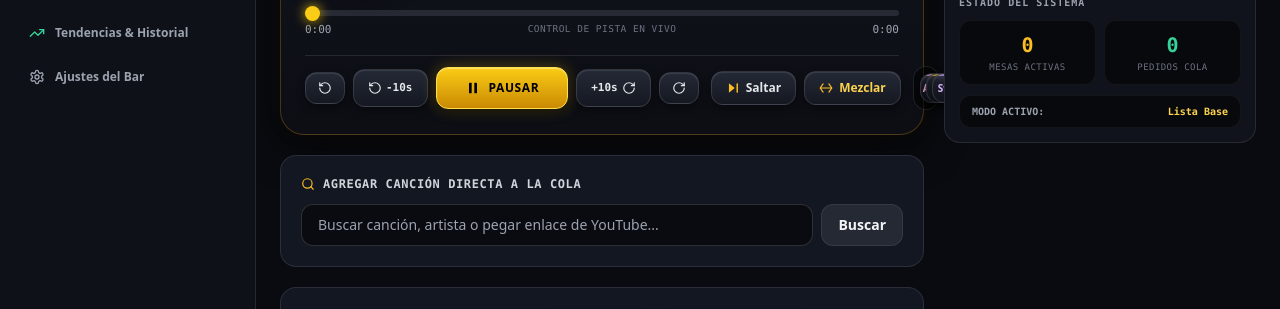
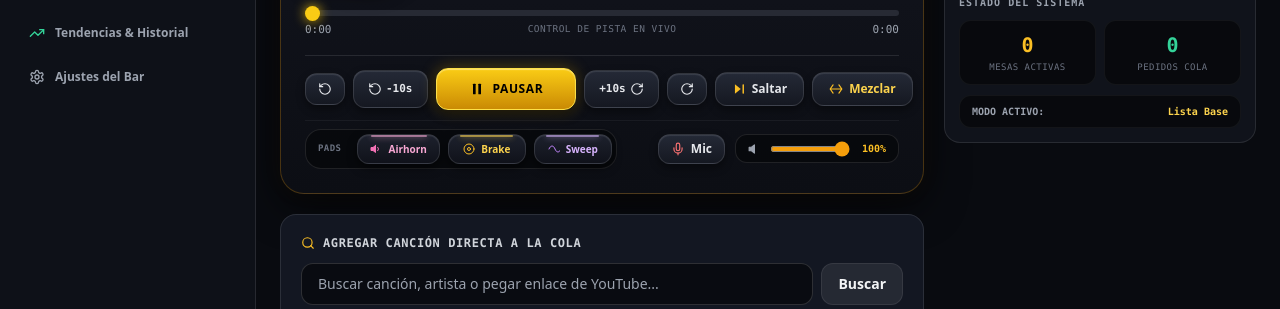
Before and after one commit to kevinseya17/reproductor-musictv, a website: page public/admin.html in a window 1280 px wide. Shown: the part 270-579 px from the top of the page. Drawn offline with nearby package versions, Linux system fonts and the light colour scheme; no server answers.

Commit message:
fix(deck-layout): separar transporte y pads dj en 2 filas dedicadas, eliminar colisiones y desborde

```diff
--- a/public/admin.html
+++ b/public/admin.html
@@ -187,7 +187,7 @@
         <!-- ============================================================ -->
         <!-- REPRODUCTOR PRO HARDWARE DECK (ESTILO DARK GOLD TRAKTOR/DJ) -->
         <!-- ============================================================ -->
-        <div class="relative bg-gradient-to-b from-[#151822] via-[#10121a] to-[#0c0e14] rounded-3xl p-4 sm:p-6 border border-amber-500/25 shadow-[0_12px_40px_rgba(0,0,0,0.7),0_0_20px_rgba(245,158,11,0.06)] space-y-4">
+        <div class="relative bg-gradient-to-b from-[#151822] via-[#10121a] to-[#0c0e14] rounded-3xl p-4 sm:p-6 border border-amber-500/25 shadow-[0_12px_40px_rgba(0,0,0,0.7),0_0_20px_rgba(245,158,11,0.06)] space-y-4 overflow-hidden">
 
           <!-- Header del Deck: Sincronización y Badges -->
           <div class="flex items-center justify-between border-b border-white/10 pb-2.5">
@@ -312,13 +312,16 @@
             </div>
           </div>
 
-          <!-- Botonera Táctil Hi-Fi de Transporte & Sampler Pad de Efectos DJ (Full Responsive) -->
-          <div class="pt-2.5 border-t border-white/10 flex flex-col md:flex-row items-stretch md:items-center justify-between gap-3">
+          <!-- Botonera Táctil Hi-Fi de Transporte & Sampler Pad de Efectos DJ (Dual-Strip Pro Hardware) -->
+          <div class="pt-3 border-t border-white/10 space-y-2.5">
 
-            <!-- Fila 1 en móvil / Bloque Izquierdo en Desktop: Seek y Play Master -->
-            <div class="flex items-center justify-between sm:justify-start gap-1 sm:gap-2 w-full md:w-auto">
+            <!-- FILA 1: TRANSPORTE PRINCIPAL (Playback Engine) -->
+            <div class="flex flex-col sm:flex-row items-stretch sm:items-center justify-between gap-2">
+
+              <!-- Seek y Master Play/Pause -->
+              <div class="flex items-center justify-between sm:justify-start gap-1 sm:gap-2 flex-1">
                 <!-- REWIND 30s -->
-              <button onclick="remoteSeek(-30)" class="tactile-btn-dark px-2 sm:px-3 py-2 text-xs flex items-center justify-center gap-1 font-mono flex-1 sm:flex-initial" title="Retroceder 30 segundos">
+                <button onclick="remoteSeek(-30)" class="tactile-btn-dark px-2.5 sm:px-3 py-2 text-xs flex items-center justify-center gap-1 font-mono flex-1 sm:flex-initial shrink-0" title="Retroceder 30 segundos">
                   <svg class="w-3.5 h-3.5" viewBox="0 0 24 24" fill="none" stroke="currentColor" stroke-width="2" stroke-linecap="round" stroke-linejoin="round">
                     <path d="M3 12a9 9 0 1 0 9-9 9.75 9.75 0 0 0-6.74 2.74L3 8"/>
                     <path d="M3 3v5h5"/>
@@ -327,7 +330,7 @@
                 </button>
 
                 <!-- REWIND 10s -->
-              <button onclick="remoteSeek(-10)" class="tactile-btn-dark px-2.5 sm:px-3.5 py-2 text-xs sm:text-sm font-bold flex items-center justify-center gap-1 font-mono flex-1 sm:flex-initial" title="Retroceder 10 segundos">
+                <button onclick="remoteSeek(-10)" class="tactile-btn-dark px-2.5 sm:px-3.5 py-2 text-xs sm:text-sm font-bold flex items-center justify-center gap-1 font-mono flex-1 sm:flex-initial shrink-0" title="Retroceder 10 segundos">
                   <svg class="w-3.5 h-3.5" viewBox="0 0 24 24" fill="none" stroke="currentColor" stroke-width="2" stroke-linecap="round" stroke-linejoin="round">
                     <path d="M3 12a9 9 0 1 0 9-9 9.75 9.75 0 0 0-6.74 2.74L3 8"/>
                     <path d="M3 3v5h5"/>
@@ -336,7 +339,7 @@
                 </button>
 
                 <!-- PLAY / PAUSE (GRANDE Y DORADO AL CENTRO) -->
-              <button id="btnPlayPause" onclick="togglePlayPauseRemote()" class="tactile-btn-gold px-4 sm:px-7 py-2.5 sm:py-3 text-xs sm:text-base flex items-center justify-center gap-2 flex-[2] sm:flex-initial" title="Pausar o Reanudar">
+                <button id="btnPlayPause" onclick="togglePlayPauseRemote()" class="tactile-btn-gold px-5 sm:px-8 py-2.5 sm:py-3 text-xs sm:text-base flex items-center justify-center gap-2 flex-[2] sm:flex-initial shrink-0" title="Pausar o Reanudar">
                   <span id="btnPlayPauseIcon" class="w-4 h-4 flex items-center justify-center shrink-0">
                     <svg class="w-4 h-4" viewBox="0 0 24 24" fill="currentColor"><rect x="6" y="4" width="4" height="16" rx="1"/><rect x="14" y="4" width="4" height="16" rx="1"/></svg>
                   </span>
@@ -344,7 +347,7 @@
                 </button>
 
                 <!-- FAST FORWARD 10s -->
-              <button onclick="remoteSeek(10)" class="tactile-btn-dark px-2.5 sm:px-3.5 py-2 text-xs sm:text-sm font-bold flex items-center justify-center gap-1 font-mono flex-1 sm:flex-initial" title="Adelantar 10 segundos">
+                <button onclick="remoteSeek(10)" class="tactile-btn-dark px-2.5 sm:px-3.5 py-2 text-xs sm:text-sm font-bold flex items-center justify-center gap-1 font-mono flex-1 sm:flex-initial shrink-0" title="Adelantar 10 segundos">
                   <span class="text-[10px] sm:text-[11px] font-black">+10s</span>
                   <svg class="w-3.5 h-3.5" viewBox="0 0 24 24" fill="none" stroke="currentColor" stroke-width="2" stroke-linecap="round" stroke-linejoin="round">
                     <path d="M21 12a9 9 0 1 1-9-9c2.52 0 4.85.99 6.74 2.74L21 8"/>
@@ -353,7 +356,7 @@
                 </button>
 
                 <!-- FAST FORWARD 30s -->
-              <button onclick="remoteSeek(30)" class="tactile-btn-dark px-2 sm:px-3 py-2 text-xs flex items-center justify-center gap-1 font-mono flex-1 sm:flex-initial" title="Adelantar 30 segundos">
+                <button onclick="remoteSeek(30)" class="tactile-btn-dark px-2 sm:px-3 py-2 text-xs flex items-center justify-center gap-1 font-mono flex-1 sm:flex-initial shrink-0" title="Adelantar 30 segundos">
                   <span class="text-[10px] font-black hidden xs:inline">+30s</span>
                   <svg class="w-3.5 h-3.5" viewBox="0 0 24 24" fill="none" stroke="currentColor" stroke-width="2" stroke-linecap="round" stroke-linejoin="round">
                     <path d="M21 12a9 9 0 1 1-9-9c2.52 0 4.85.99 6.74 2.74L21 8"/>
@@ -362,10 +365,9 @@
                 </button>
               </div>
 
-            <!-- Fila 2 en móvil / Centro en Desktop: Saltar + Mezclar + DJ Pads -->
-            <div class="grid grid-cols-2 sm:flex sm:items-center gap-2 w-full md:w-auto">
-              <!-- NEXT / SALTAR -->
-              <button onclick="skipCurrentSong()" class="tactile-btn-dark px-3 sm:px-3.5 py-2 text-xs hover:border-amber-400/60 font-bold flex items-center justify-center gap-1.5 flex-1" title="Saltar a la siguiente canción">
+              <!-- Saltar y Mezclar -->
+              <div class="grid grid-cols-2 sm:flex sm:items-center gap-1.5 sm:gap-2 shrink-0">
+                <button onclick="skipCurrentSong()" class="tactile-btn-dark px-3 sm:px-4 py-2 text-xs hover:border-amber-400/60 font-bold flex items-center justify-center gap-1.5 shrink-0" title="Saltar a la siguiente canción">
                   <svg class="w-3.5 h-3.5 text-amber-400 shrink-0" viewBox="0 0 24 24" fill="currentColor">
                     <polygon points="5 4 15 12 5 20 5 4"/>
                     <rect x="18" y="4" width="2.5" height="16" rx="1"/>
@@ -373,8 +375,7 @@
                   <span>Saltar</span>
                 </button>
 
-              <!-- MEZCLA DJ FX -->
-              <button onclick="triggerDjTransition()" class="tactile-btn-dark px-3 sm:px-3.5 py-2 text-xs hover:border-amber-400 text-amber-300 flex items-center justify-center gap-1.5 font-bold flex-1" title="Transición con filtro sweep y pase suave">
+                <button onclick="triggerDjTransition()" class="tactile-btn-dark px-3 sm:px-4 py-2 text-xs hover:border-amber-400 text-amber-300 flex items-center justify-center gap-1.5 font-bold shrink-0" title="Transición con filtro sweep y pase suave">
                   <svg class="w-3.5 h-3.5 text-amber-400 shrink-0" viewBox="0 0 24 24" fill="none" stroke="currentColor" stroke-width="2" stroke-linecap="round" stroke-linejoin="round">
                     <path d="M2 12h20M17 5l5 7-5 7M7 19l-5-7 5-7"/>
                   </svg>
@@ -382,13 +383,17 @@
                 </button>
               </div>
 
-            <!-- Fila 3 en móvil / Bloque Derecho en Desktop: DJ Pads, Mic & Volumen -->
-            <div class="flex flex-col sm:flex-row items-stretch sm:items-center gap-2.5 w-full md:w-auto md:ml-auto">
+            </div>
 
-              <!-- DJ Sampler Performance Pads -->
-              <div class="grid grid-cols-3 gap-1.5 bg-black/50 p-1.5 rounded-2xl border border-white/10 w-full sm:w-auto">
+            <!-- FILA 2: PADS DE RENDIMIENTO & MASTER OUTPUT -->
+            <div class="flex flex-col sm:flex-row items-stretch sm:items-center justify-between gap-2.5 pt-2 border-t border-white/5">
+
+              <!-- DJ Performance Pads (Izquierda) -->
+              <div class="grid grid-cols-3 sm:flex sm:items-center gap-1.5 sm:gap-2 bg-black/40 p-1 rounded-2xl border border-white/10 shrink-0">
+                <span class="text-[9px] font-mono font-black uppercase text-gray-500 tracking-wider px-2 hidden sm:inline">PADS</span>
+
                 <!-- PAD 1: AIRHORN -->
-                <button onclick="triggerDjFx('airhorn')" class="dj-pad-btn px-2 sm:px-3 py-1.5 text-xs text-pink-300 hover:text-pink-200 flex items-center justify-center gap-1.5" title="Lanzar Airhorn drop a la TV">
+                <button onclick="triggerDjFx('airhorn')" class="dj-pad-btn px-2.5 sm:px-3 py-1.5 text-xs text-pink-300 hover:text-pink-200 flex items-center justify-center gap-1.5 shrink-0" title="Lanzar Airhorn drop a la TV">
                   <svg class="w-3 h-3 text-pink-400 shrink-0" viewBox="0 0 24 24" fill="none" stroke="currentColor" stroke-width="2" stroke-linecap="round" stroke-linejoin="round">
                     <polygon points="11 5 6 9 2 9 2 15 6 15 11 19 11 5" fill="currentColor"/>
                     <path d="M15.54 8.46a5 5 0 0 1 0 7.07"/>
@@ -397,7 +402,7 @@
                 </button>
 
                 <!-- PAD 2: VINYL BRAKE -->
-                <button onclick="triggerDjFx('vinyl_brake')" class="dj-pad-btn px-2 sm:px-3 py-1.5 text-xs text-amber-300 hover:text-amber-200 flex items-center justify-center gap-1.5" title="Lanzar Freno de Vinilo">
+                <button onclick="triggerDjFx('vinyl_brake')" class="dj-pad-btn px-2.5 sm:px-3 py-1.5 text-xs text-amber-300 hover:text-amber-200 flex items-center justify-center gap-1.5 shrink-0" title="Lanzar Freno de Vinilo">
                   <svg class="w-3 h-3 text-amber-400 shrink-0" viewBox="0 0 24 24" fill="none" stroke="currentColor" stroke-width="2" stroke-linecap="round" stroke-linejoin="round">
                     <circle cx="12" cy="12" r="10"/><circle cx="12" cy="12" r="3"/>
                   </svg>
@@ -405,7 +410,7 @@
                 </button>
 
                 <!-- PAD 3: FILTER SWEEP -->
-                <button onclick="triggerDjFx('sweep')" class="dj-pad-btn px-2 sm:px-3 py-1.5 text-xs text-purple-300 hover:text-purple-200 flex items-center justify-center gap-1.5" title="Lanzar Barrido de Filtro Club">
+                <button onclick="triggerDjFx('sweep')" class="dj-pad-btn px-2.5 sm:px-3 py-1.5 text-xs text-purple-300 hover:text-purple-200 flex items-center justify-center gap-1.5 shrink-0" title="Lanzar Barrido de Filtro Club">
                   <svg class="w-3 h-3 text-purple-400 shrink-0" viewBox="0 0 24 24" fill="none" stroke="currentColor" stroke-width="2" stroke-linecap="round" stroke-linejoin="round">
                     <path d="M2 12c3-8 9-8 12 0s9 8 12 0"/>
                   </svg>
@@ -413,9 +418,9 @@
                 </button>
               </div>
 
-              <!-- Mic y Volumen TV -->
-              <div class="flex items-center justify-between sm:justify-start gap-2 w-full sm:w-auto">
-                <button onclick="toggleMicMode()" id="btnDeckMic" class="tactile-btn-dark px-3 py-2 text-xs flex items-center justify-center gap-1.5 flex-1 sm:flex-initial" title="Atenuar música para hablar">
+              <!-- Master Controls: Mic & TV Volume (Derecha) -->
+              <div class="flex items-center justify-between sm:justify-end gap-2.5 shrink-0">
+                <button onclick="toggleMicMode()" id="btnDeckMic" class="tactile-btn-dark px-3 py-1.5 text-xs flex items-center justify-center gap-1.5 shrink-0" title="Atenuar música para hablar">
                   <svg class="w-3.5 h-3.5 text-red-400 shrink-0" viewBox="0 0 24 24" fill="none" stroke="currentColor" stroke-width="2" stroke-linecap="round" stroke-linejoin="round">
                     <path d="M12 2a3 3 0 0 0-3 3v7a3 3 0 0 0 6 0V5a3 3 0 0 0-3-3Z"/>
                     <path d="M19 10v2a7 7 0 0 1-14 0v-2"/>
@@ -424,11 +429,11 @@
                   <span id="deckMicLabel" class="font-bold">Mic</span>
                 </button>
 
-                <div class="flex items-center gap-2 bg-black/50 px-3 py-1.5 rounded-xl border border-white/10 flex-1 sm:flex-initial">
+                <div class="flex items-center gap-2 bg-black/40 px-3 py-1.5 rounded-xl border border-white/10 shrink-0">
                   <svg class="w-3.5 h-3.5 text-gray-400 shrink-0" viewBox="0 0 24 24" fill="none" stroke="currentColor" stroke-width="2" stroke-linecap="round" stroke-linejoin="round">
                     <polygon points="11 5 6 9 2 9 2 15 6 15 11 19 11 5" fill="currentColor"/>
                   </svg>
-                  <input type="range" id="adminVolumeSlider" min="0" max="100" value="100" oninput="onVolumeChange(this.value)" class="w-full sm:w-20 accent-amber-500 cursor-pointer h-1.5 bg-white/20 rounded-lg">
+                  <input type="range" id="adminVolumeSlider" min="0" max="100" value="100" oninput="onVolumeChange(this.value)" class="w-16 sm:w-20 accent-amber-500 cursor-pointer h-1.5 bg-white/20 rounded-lg">
                   <span id="adminVolumeDisplay" class="text-[10px] font-mono text-amber-400 font-bold w-7 text-right">100%</span>
                 </div>
               </div>
--- a/public/css/style.css
+++ b/public/css/style.css
@@ -744,6 +744,9 @@ footer.admin-status-bar {
   user-select: none;
   cursor: pointer;
   overflow: hidden;
+  flex-shrink: 0;
+  white-space: nowrap;
+  min-width: 78px;
 }
 
 .dj-pad-btn::before {
```
Lines whose indentation alone changed are shown as unchanged.
